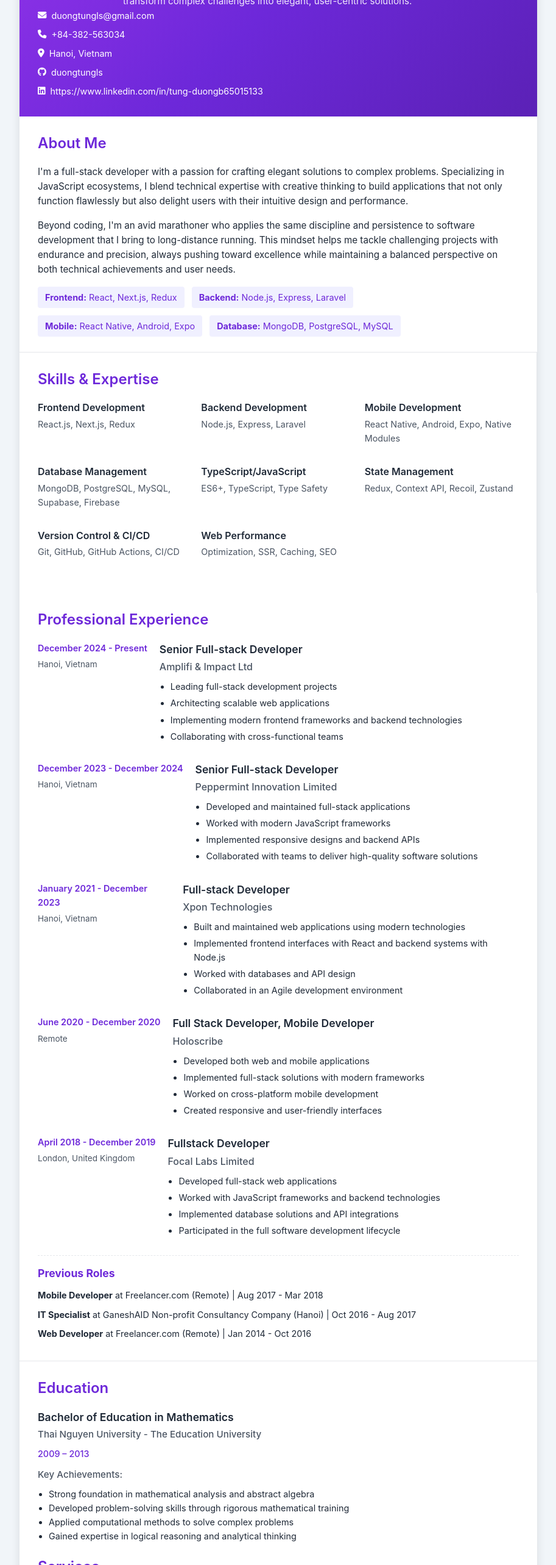
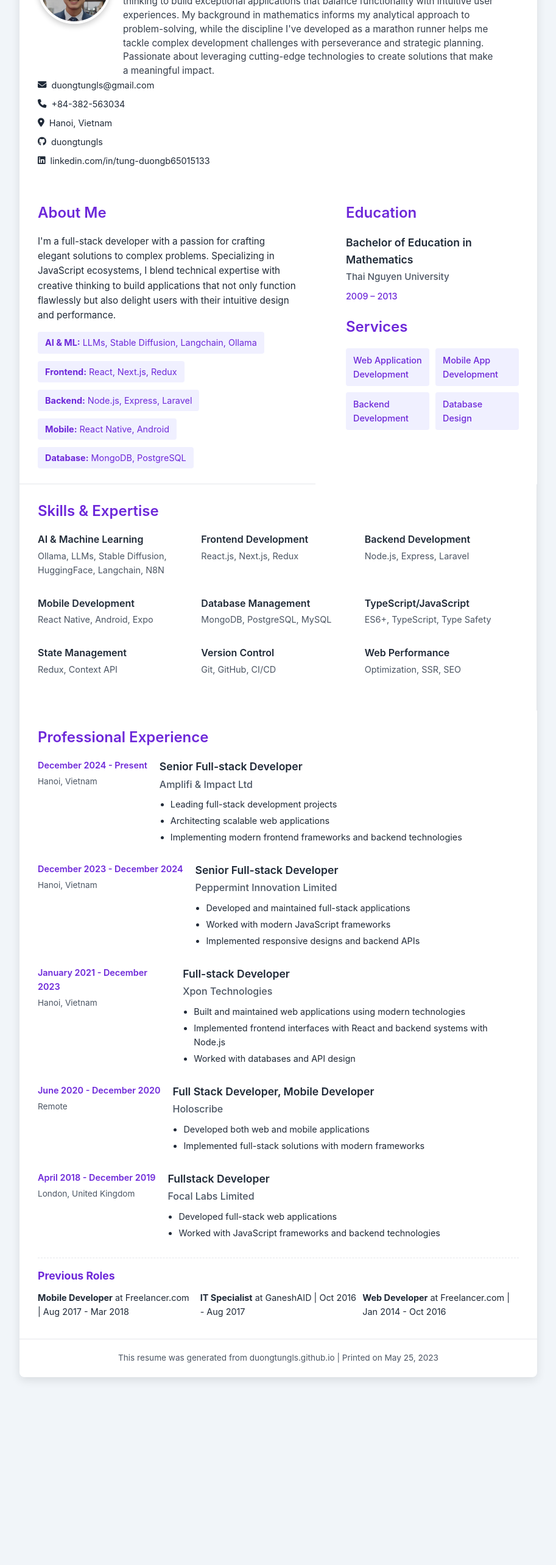
Before and after one commit to duongtungls/duongtungls.github.io, a Next.js app: page /print in a window 1280 px wide. Shown: the part 234-2800 px from the top of the page at 61% size, without its empty margins (183-1096 px from the left). After the commit the page ends 2532 px from the top, so only its background shows below. Built offline with nearby package versions, Linux system fonts and the light colour scheme.

Commit message:
Add AI & Machine Learning skills section; update education details and enhance About section with AI focus; optimize print styles for compact design

```diff
--- a/app/print/page.tsx
+++ b/app/print/page.tsx
@@ -4,13 +4,12 @@ import { useEffect, useState } from 'react';
 import Image from 'next/image';
 import Link from 'next/link';
 import Head from 'next/head';
-import './print-styles.css'; // Updated import path
+import './print-styles.css';
 
 export default function PrintResume() {
   const [currentDate, setCurrentDate] = useState('');
 
   useEffect(() => {
-    // Set current date for the footer
     const today = new Date();
     setCurrentDate(
       today.toLocaleDateString('en-US', {
@@ -45,6 +44,7 @@ export default function PrintResume() {
       </div>
 
       <div className="print-container">
+        {/* PAGE 1 */}
         <header>
           <div className="header-content">
             <div className="profile-section">
@@ -62,9 +62,14 @@ export default function PrintResume() {
                 <h1>Duong Cong Tung (Tung Duong)</h1>
                 <h2>Senior Full Stack Developer</h2>
                 <p className="tagline">
-                  Passionate about crafting digital experiences that seamlessly blend form and
-                  function. With expertise in full-stack development and a keen eye for detail, I
-                  transform complex challenges into elegant, user-centric solutions.
+                  Full-stack developer specializing in JavaScript ecosystems with a growing
+                  expertise in AI and machine learning applications. I blend technical knowledge
+                  with creative thinking to build exceptional applications that balance
+                  functionality with intuitive user experiences. My background in mathematics
+                  informs my analytical approach to problem-solving, while the discipline I&apos;ve
+                  developed as a marathon runner helps me tackle complex development challenges with
+                  perseverance and strategic planning. Passionate about leveraging cutting-edge
+                  technologies to create solutions that make a meaningful impact.
                 </p>
               </div>
             </div>
@@ -82,28 +87,26 @@ export default function PrintResume() {
                 <i className="fab fa-github"></i> duongtungls
               </div>
               <div>
-                <i className="fab fa-linkedin"></i>https://www.linkedin.com/in/tung-duongb65015133
+                <i className="fab fa-linkedin"></i> linkedin.com/in/tung-duongb65015133
               </div>
             </div>
           </div>
         </header>
 
+        <div className="page-content">
+          <div className="side-by-side">
             <section className="about">
               <h2>About Me</h2>
               <p>
-            I&apos;m a full-stack developer with a passion for crafting elegant solutions to complex
-            problems. Specializing in JavaScript ecosystems, I blend technical expertise with
-            creative thinking to build applications that not only function flawlessly but also
-            delight users with their intuitive design and performance.
-          </p>
-          <p>
-            Beyond coding, I&apos;m an avid marathoner who applies the same discipline and
-            persistence to software development that I bring to long-distance running. This mindset
-            helps me tackle challenging projects with endurance and precision, always pushing toward
-            excellence while maintaining a balanced perspective on both technical achievements and
-            user needs.
+                I&apos;m a full-stack developer with a passion for crafting elegant solutions to
+                complex problems. Specializing in JavaScript ecosystems, I blend technical expertise
+                with creative thinking to build applications that not only function flawlessly but
+                also delight users with their intuitive design and performance.
               </p>
               <div className="tech-summary">
+                <div className="tech-item">
+                  <strong>AI & ML:</strong> LLMs, Stable Diffusion, Langchain, Ollama
+                </div>
                 <div className="tech-item">
                   <strong>Frontend:</strong> React, Next.js, Redux
                 </div>
@@ -111,18 +114,39 @@ export default function PrintResume() {
                   <strong>Backend:</strong> Node.js, Express, Laravel
                 </div>
                 <div className="tech-item">
-              <strong>Mobile:</strong> React Native, Android, Expo
+                  <strong>Mobile:</strong> React Native, Android
                 </div>
                 <div className="tech-item">
-              <strong>Database:</strong> MongoDB, PostgreSQL, MySQL
+                  <strong>Database:</strong> MongoDB, PostgreSQL
                 </div>
               </div>
             </section>
 
-        {/* Skills section moved here, right after About Me */}
+            <section className="education compact-section">
+              <h2>Education</h2>
+              <div className="education-item">
+                <h3>Bachelor of Education in Mathematics</h3>
+                <h4>Thai Nguyen University</h4>
+                <div className="edu-date">2009 – 2013</div>
+              </div>
+
+              <h2 className="mt-4">Services</h2>
+              <div className="services-list">
+                <div className="service-item">Web Application Development</div>
+                <div className="service-item">Mobile App Development</div>
+                <div className="service-item">Backend Development</div>
+                <div className="service-item">Database Design</div>
+              </div>
+            </section>
+          </div>
+
           <section className="skills">
             <h2>Skills & Expertise</h2>
             <div className="skills-grid">
+              <div className="skill-category">
+                <h3>AI & Machine Learning</h3>
+                <p>Ollama, LLMs, Stable Diffusion, HuggingFace, Langchain, N8N</p>
+              </div>
               <div className="skill-category">
                 <h3>Frontend Development</h3>
                 <p>React.js, Next.js, Redux</p>
@@ -133,11 +157,11 @@ export default function PrintResume() {
               </div>
               <div className="skill-category">
                 <h3>Mobile Development</h3>
-              <p>React Native, Android, Expo, Native Modules</p>
+                <p>React Native, Android, Expo</p>
               </div>
               <div className="skill-category">
                 <h3>Database Management</h3>
-              <p>MongoDB, PostgreSQL, MySQL, Supabase, Firebase</p>
+                <p>MongoDB, PostgreSQL, MySQL</p>
               </div>
               <div className="skill-category">
                 <h3>TypeScript/JavaScript</h3>
@@ -145,20 +169,21 @@ export default function PrintResume() {
               </div>
               <div className="skill-category">
                 <h3>State Management</h3>
-              <p>Redux, Context API, Recoil, Zustand</p>
+                <p>Redux, Context API</p>
               </div>
               <div className="skill-category">
-              <h3>Version Control & CI/CD</h3>
-              <p>Git, GitHub, GitHub Actions, CI/CD</p>
+                <h3>Version Control</h3>
+                <p>Git, GitHub, CI/CD</p>
               </div>
               <div className="skill-category">
                 <h3>Web Performance</h3>
-              <p>Optimization, SSR, Caching, SEO</p>
+                <p>Optimization, SSR, SEO</p>
               </div>
             </div>
           </section>
 
-        <section className="experience">
+          {/* PAGE 2 */}
+          <section className="experience page-break-before">
             <h2>Professional Experience</h2>
 
             <div className="experience-item">
@@ -173,7 +198,6 @@ export default function PrintResume() {
                   <li>Leading full-stack development projects</li>
                   <li>Architecting scalable web applications</li>
                   <li>Implementing modern frontend frameworks and backend technologies</li>
-                <li>Collaborating with cross-functional teams</li>
                 </ul>
               </div>
             </div>
@@ -190,7 +214,6 @@ export default function PrintResume() {
                   <li>Developed and maintained full-stack applications</li>
                   <li>Worked with modern JavaScript frameworks</li>
                   <li>Implemented responsive designs and backend APIs</li>
-                <li>Collaborated with teams to deliver high-quality software solutions</li>
                 </ul>
               </div>
             </div>
@@ -205,9 +228,10 @@ export default function PrintResume() {
                 <h4>Xpon Technologies</h4>
                 <ul>
                   <li>Built and maintained web applications using modern technologies</li>
-                <li>Implemented frontend interfaces with React and backend systems with Node.js</li>
+                  <li>
+                    Implemented frontend interfaces with React and backend systems with Node.js
+                  </li>
                   <li>Worked with databases and API design</li>
-                <li>Collaborated in an Agile development environment</li>
                 </ul>
               </div>
             </div>
@@ -223,8 +247,6 @@ export default function PrintResume() {
                 <ul>
                   <li>Developed both web and mobile applications</li>
                   <li>Implemented full-stack solutions with modern frameworks</li>
-                <li>Worked on cross-platform mobile development</li>
-                <li>Created responsive and user-friendly interfaces</li>
                 </ul>
               </div>
             </div>
@@ -240,65 +262,37 @@ export default function PrintResume() {
                 <ul>
                   <li>Developed full-stack web applications</li>
                   <li>Worked with JavaScript frameworks and backend technologies</li>
-                <li>Implemented database solutions and API integrations</li>
-                <li>Participated in the full software development lifecycle</li>
                 </ul>
               </div>
             </div>
 
             <div className="previous-experience">
               <h3>Previous Roles</h3>
+              <div className="prev-roles-grid">
                 <div className="prev-role">
                   <div>
-                <strong>Mobile Developer</strong> at Freelancer.com (Remote) | Aug 2017 - Mar 2018
+                    <strong>Mobile Developer</strong> at Freelancer.com | Aug 2017 - Mar 2018
                   </div>
                 </div>
                 <div className="prev-role">
                   <div>
-                <strong>IT Specialist</strong> at GaneshAID Non-profit Consultancy Company (Hanoi) |
-                Oct 2016 - Aug 2017
+                    <strong>IT Specialist</strong> at GaneshAID | Oct 2016 - Aug 2017
                   </div>
                 </div>
                 <div className="prev-role">
                   <div>
-                <strong>Web Developer</strong> at Freelancer.com (Remote) | Jan 2014 - Oct 2016
+                    <strong>Web Developer</strong> at Freelancer.com | Jan 2014 - Oct 2016
                   </div>
                 </div>
               </div>
-        </section>
-
-        <div className="two-column-section">
-          <section className="education">
-            <h2>Education</h2>
-            <div className="education-item">
-              <h3>Bachelor of Education in Mathematics</h3>
-              <h4>Thai Nguyen University - The Education University</h4>
-              <div className="edu-date">2009 – 2013</div>
-              <h4>Key Achievements:</h4>
-              <ul>
-                <li>Strong foundation in mathematical analysis and abstract algebra</li>
-                <li>Developed problem-solving skills through rigorous mathematical training</li>
-                <li>Applied computational methods to solve complex problems</li>
-                <li>Gained expertise in logical reasoning and analytical thinking</li>
-              </ul>
-            </div>
-
-            <h2>Services</h2>
-            <div className="services-list">
-              <div className="service-item">Web Application Development</div>
-              <div className="service-item">Mobile App Development</div>
-              <div className="service-item">Backend Development</div>
-              <div className="service-item">Database Design & Integration</div>
-              <div className="service-item">Performance Optimization</div>
-              <div className="service-item">Full-Stack Development</div>
             </div>
           </section>
         </div>
 
         <footer>
-          <p>This resume was generated from duongtungls.github.io</p>
-          <p className="print-date">
-            Printed on <span>{currentDate}</span>
+          <p>
+            This resume was generated from duongtungls.github.io | Printed on{' '}
+            <span>{currentDate}</span>
           </p>
         </footer>
       </div>
--- a/app/print/print-styles.css
+++ b/app/print/print-styles.css
@@ -63,8 +63,8 @@ body {
 }
 
 header {
-  background: linear-gradient(135deg, var(--tertiary-color) 0%, var(--primary-color) 50%, var(--secondary-color) 100%);
-  color: white;
+  /* background: linear-gradient(135deg, var(--tertiary-color) 0%, var(--primary-color) 50%, var(--secondary-color) 100%); */
+  /* color: white; */
   padding: 30px;
   position: relative;
 }
@@ -347,6 +347,7 @@ footer {
 @media print {
   body {
       background-color: white;
+      font-size: 11px; /* Reduced from 14px */
   }
 
   .print-controls {
@@ -362,9 +363,10 @@ footer {
   }
 
   header {
-      background: linear-gradient(135deg, var(--tertiary-color) 0%, var(--primary-color) 50%, var(--secondary-color) 100%);
+      /* background: linear-gradient(135deg, var(--tertiary-color) 0%, var(--primary-color) 50%, var(--secondary-color) 100%); */
       -webkit-print-color-adjust: exact; /* Ensure background colors print in Chrome */
       color-adjust: exact; /* Standard version of the above property */
+      padding: 20px !important; /* Reduced from 30px */
   }
 
   .about,
@@ -378,10 +380,11 @@ footer {
 
   .experience-item {
       page-break-inside: avoid;
+      margin-bottom: 10px !important; /* Reduced from 15px */
   }
 
   section {
-      padding: 15px 20px;
+      padding: 10px 20px; /* Reduced from 15px 20px */
   }
 
   /* Ensure proper page breaks */
@@ -393,6 +396,258 @@ footer {
   .projects-grid {
       grid-template-columns: repeat(2, 1fr);
   }
+
+  /* Force page breaks */
+  .page-break-before {
+    page-break-before: always;
+  }
+
+  /* Prevent unwanted breaks */
+  .experience-item, .skill-category {
+    break-inside: avoid;
+  }
+
+  /* Optimize spacing */
+  section {
+    padding: 10px 20px; /* Reduced from 15px 20px */
+    margin-bottom: 0;
+  }
+
+  /* More compact design for print */
+  .skills-grid {
+    grid-template-columns: repeat(4, 1fr) !important; /* Force 4 columns */
+    gap: 0.5rem !important; /* Reduced from 0.75rem */
+    margin-bottom: 0.5rem !important; /* Reduced from 1rem */
+  }
+
+  .skill-category {
+    margin-bottom: 5px !important; /* Reduced from 10px */
+  }
+
+  .skill-category h3 {
+    font-size: 0.85rem !important; /* Reduced from 0.95rem */
+    margin-bottom: 0 !important;
+    font-weight: 600;
+  }
+
+  .skill-category p {
+    font-size: 0.75rem !important; /* Reduced from 0.85rem */
+    line-height: 1.3;
+  }
+
+  /* Make experience items more compact */
+  .experience-item {
+    margin-bottom: 10px !important; /* Reduced from 15px */
+  }
+
+  .role-company ul li {
+    margin-bottom: 1px !important; /* Reduced from 2px */
+    line-height: 1.4 !important;
+  }
+
+  /* Compact footer */
+  footer {
+    padding: 8px 20px !important; /* Reduced from 10px 20px */
+    font-size: 0.75rem !important; /* Reduced from 0.85rem */
+  }
+
+  /* Side by side layout */
+  .side-by-side {
+    display: flex;
+    gap: 20px;
+  }
+
+  .side-by-side .about {
+    flex: 3;
+  }
+
+  .side-by-side .education {
+    flex: 2;
+  }
+
+  /* Make previous roles grid */
+  .prev-roles-grid {
+    display: grid;
+    grid-template-columns: repeat(3, 1fr);
+    gap: 10px;
+  }
+
+  /* Compact section */
+  .compact-section h2 {
+    font-size: 1.3rem;
+    margin-bottom: 10px;
+  }
+
+  .compact-section .education-item {
+    margin-bottom: 10px;
+  }
+
+  .compact-section .services-list {
+    gap: 5px;
+  }
+
+  .mt-4 {
+    margin-top: 1rem;
+  }
+
+  /* Reduced header elements */
+  .profile-info h1 {
+    font-size: 1.8rem; /* Reduced from 2.2rem */
+  }
+
+  .profile-info h2 {
+    font-size: 1.1rem; /* Reduced from 1.3rem */
+    margin-bottom: 10px; /* Reduced from 15px */
+  }
+
+  .profile-info .tagline {
+    font-size: 0.85rem; /* Reduced from 0.95rem */
+    line-height: 1.4; /* Reduced from 1.5 */
+  }
+
+  section h2 {
+    font-size: 1.3rem; /* Reduced from 1.5rem */
+    margin-bottom: 10px; /* Reduced from 15px */
+  }
+
+  .date-location {
+    min-width: 150px !important; /* Reduced from 180px */
+    padding-right: 10px !important; /* Reduced from 20px */
+  }
+
+  .date {
+    font-size: 0.8rem !important; /* Reduced from 0.9rem */
+    margin-bottom: 2px !important; /* Reduced from 5px */
+  }
+
+  .location {
+    font-size: 0.75rem !important; /* Reduced from 0.85rem */
+  }
+
+  .role-company h3 {
+    font-size: 0.95rem !important; /* Reduced from 1.1rem */
+    margin-bottom: 1px !important; /* Reduced from 2px */
+  }
+
+  .role-company h4 {
+    font-size: 0.85rem !important; /* Reduced from 1rem */
+    margin-bottom: 4px !important; /* Reduced from 8px */
+  }
+
+  .role-company ul {
+    margin-left: 14px !important; /* Reduced from 18px */
+    font-size: 0.8rem !important; /* Reduced from 0.9rem */
+  }
+
+  /* Compacted previous experience section */
+  .previous-experience {
+    margin-top: 15px !important; /* Reduced from 25px */
+    padding-top: 10px !important; /* Reduced from 15px */
+  }
+
+  .previous-experience h3 {
+    font-size: 0.95rem !important; /* Reduced from 1.1rem */
+    margin-bottom: 8px !important; /* Reduced from 10px */
+  }
+
+  .prev-role {
+    font-size: 0.8rem !important; /* Reduced from 0.9rem */
+    margin-bottom: 4px !important; /* Reduced from 8px */
+  }
+
+  /* Compact "About Me" section */
+  .about p {
+    font-size: 0.85rem !important; /* Reduced from 0.95rem */
+    margin-bottom: 10px !important; /* Reduced from 15px */
+    line-height: 1.4 !important;
+  }
+
+  .tech-summary {
+    gap: 8px !important; /* Reduced from 12px */
+    margin-top: 10px !important; /* Reduced from 15px */
+  }
+
+  .tech-item {
+    padding: 4px 8px !important; /* Reduced from 6px 12px */
+    font-size: 0.8rem !important; /* Reduced from 0.9rem */
+  }
+
+  /* Compact education section */
+  .education-item {
+    margin-bottom: 10px !important; /* Reduced from 20px */
+  }
+
+  .education-item h3 {
+    font-size: 0.95rem !important; /* Reduced from 1.1rem */
+  }
+
+  .education-item h4 {
+    font-size: 0.85rem !important; /* Reduced from 0.95rem */
+    margin-bottom: 4px !important; /* Reduced from 8px */
+  }
+
+  .services-list {
+    gap: 6px !important; /* Reduced from 10px */
+    margin-top: 8px !important; /* Reduced from 15px */
+  }
+
+  .service-item {
+    padding: 5px 8px !important; /* Reduced from 8px 12px */
+    font-size: 0.8rem !important; /* Reduced from 0.9rem */
+  }
+
+  /* Adjust avatar size */
+  .avatar {
+    width: 100px !important; /* Reduced from 120px */
+    height: 100px !important; /* Reduced from 120px */
+  }
+
+  /* Adjust side-by-side layout spacing */
+  .side-by-side {
+    gap: 15px !important; /* Reduced from 20px */
+  }
+}
+
+/* Add these general styles */
+.page-content {
+  display: flex;
+  flex-direction: column;
+}
+
+.side-by-side {
+  display: flex;
+  flex-direction: column;
+}
+
+@media (min-width: 768px) {
+  .side-by-side {
+    flex-direction: row;
+    gap: 20px;
+  }
+
+  .side-by-side .about {
+    flex: 3;
+  }
+
+  .side-by-side .education {
+    flex: 2;
+  }
+}
+
+.prev-roles-grid {
+  display: grid;
+  grid-template-columns: 1fr;
+  gap: 10px;
+}
+
+@media (min-width: 768px) {
+  .prev-roles-grid {
+    grid-template-columns: repeat(3, 1fr);
+  }
+}
+
+.mt-4 {
+  margin-top: 1rem;
 }
 
 .skills-grid {
```
Also changed, not shown: components/About.tsx (+14 -1 lines), components/Education.tsx (+5 -5 lines), components/Hero.tsx (+5 -3 lines), components/Skills.tsx (+9 -0 lines). Lines whose indentation alone changed are shown as unchanged.
